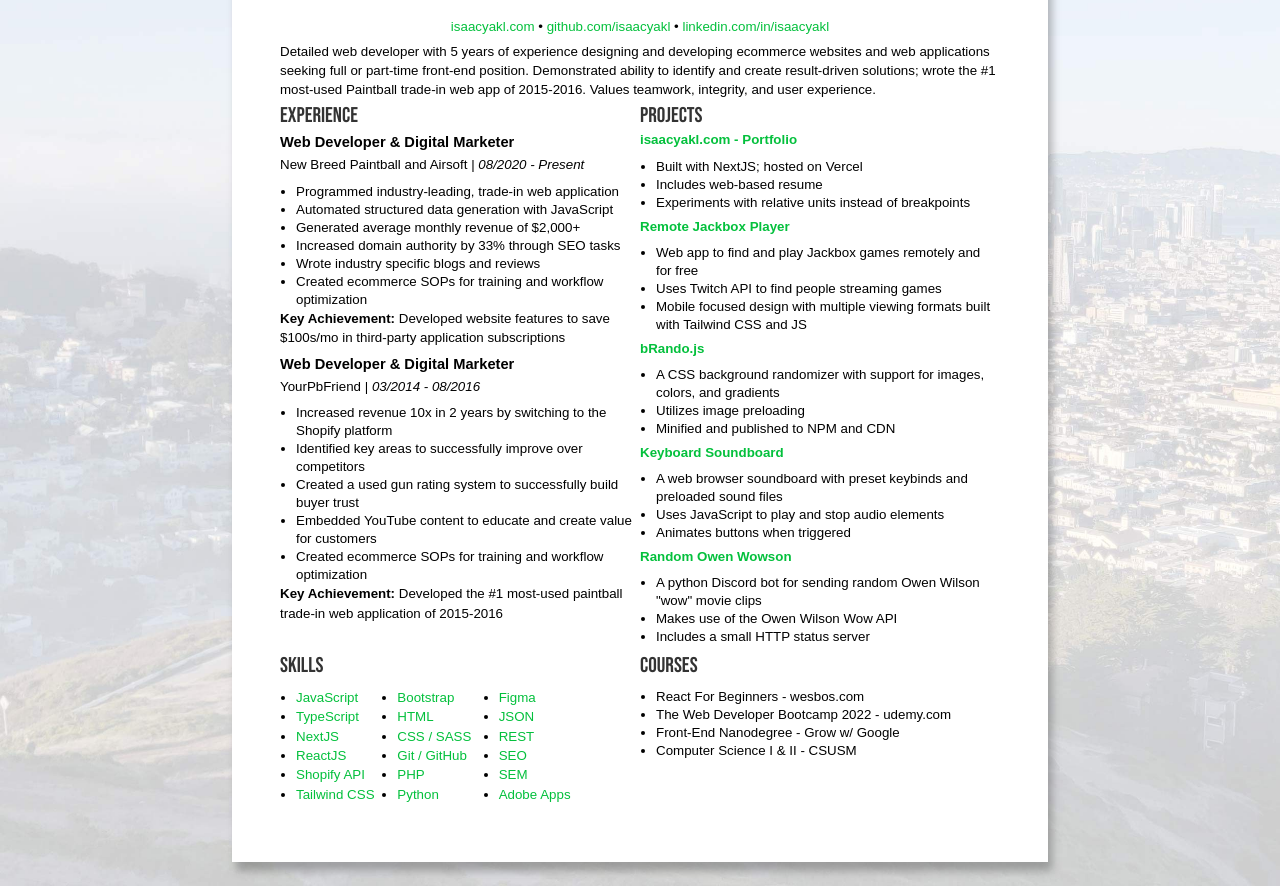
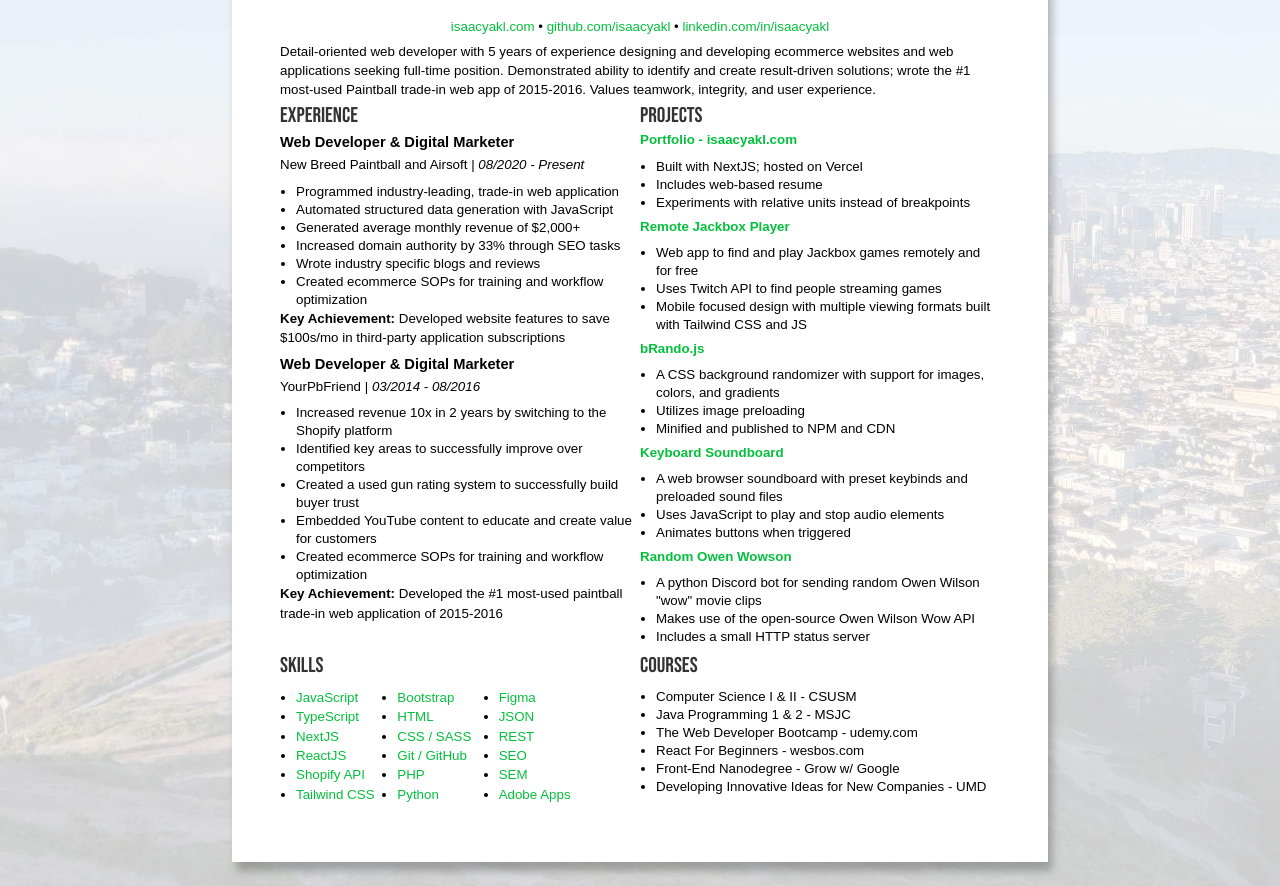
Before and after one commit to yak-was-here/yak-was-here, a Next.js app: page /resume in a window 1280 px wide. Shown: the part 360-1246 px from the top of the page. Built offline with nearby package versions, Linux system fonts and the light colour scheme.

Commit message:
Updated resume intro and courses

```diff
--- a/components/ResumeView.tsx
+++ b/components/ResumeView.tsx
@@ -104,7 +104,7 @@
 							<div className="resume-work-entry">
 								<Link href="https://github.com/isaacyakl/isaacyakl.com">
 									<a>
-										<strong>isaacyakl.com - Portfolio</strong>
+										<strong>Portfolio - isaacyakl.com</strong>
 									</a>
 								</Link>
 								<ul>
@@ -157,7 +157,7 @@
 								</Link>
 								<ul>
 									<li>A python Discord bot for sending random Owen Wilson &quot;wow&quot; movie clips</li>
-									<li>Makes use of the Owen Wilson Wow API</li>
+									<li>Makes use of the open-source Owen Wilson Wow API</li>
 									<li>Includes a small HTTP status server</li>
 								</ul>
 							</div>
@@ -215,10 +215,12 @@
 							<h2>Courses</h2>
 							<div className="skills-container">
 								<ul className="courses">
+									<li>Computer Science I &amp; II - CSUSM</li>
+									<li>Java Programming 1 &amp; 2 - MSJC</li>
+									<li>The Web Developer Bootcamp - udemy.com</li>
 									<li>React For Beginners - wesbos.com</li>
-									<li>The Web Developer Bootcamp 2022 - udemy.com</li>
 									<li>Front-End Nanodegree - Grow w/ Google</li>
-									<li>Computer Science I &amp; II - CSUSM</li>
+									<li>Developing Innovative Ideas for New Companies - UMD</li>
 								</ul>
 							</div>
 						</section>
--- a/data/meta.tsx
+++ b/data/meta.tsx
@@ -20,5 +20,4 @@
 export const linkedin = "https://linkedin.com/in/isaacyakl";
 export const acceptingWork = true;
 export const intro = `I am a self-taught web developer and digital marketer with 5 years of experience designing and developing ecommerce websites and web application user interfaces (UI). My work has demonstrated the ability to successfully identify and create competitive business solutions that produce measurable results (e.g. the <a href="./work/yourpbfriend" title="the #1 Paintball trade-in web app of 2015-2016">#1 most-used Paintball trade-in web app of 2015-2016</a>). Outside of software development, my solutions often involve knowledge of SEO, digital marketing, business management, and design principles.`;
-export const resumeIntroWebDev = "Detailed web developer with 5 years of experience designing and developing ecommerce websites and web applications seeking full or part-time front-end position. Demonstrated ability to identify and create result-driven solutions; wrote the #1 most-used Paintball trade-in web app of 2015-2016. Values teamwork, integrity, and user experience.";
-export const resumeIntroDigMktr = "Detailed digital marketer with 5 years of experience creating and running websites and campaigns seeking full or part-time marketing position. Demonstrated ability to produce result-driven content; helped YourPbFriend become the #2 in sales paintball retailer of 2015 and 2016. Values teamwork, integrity, and user experience.";
+export const resumeIntroWebDev = "Detail-oriented web developer with 5 years of experience designing and developing ecommerce websites and web applications seeking full-time position. Demonstrated ability to identify and create result-driven solutions; wrote the #1 most-used Paintball trade-in web app of 2015-2016. Values teamwork, integrity, and user experience.";
```
